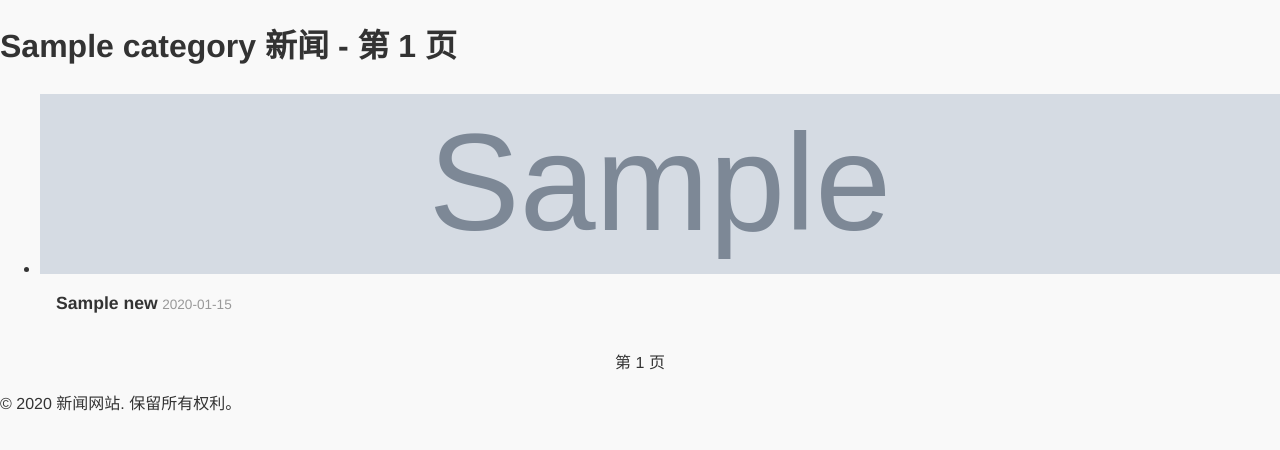
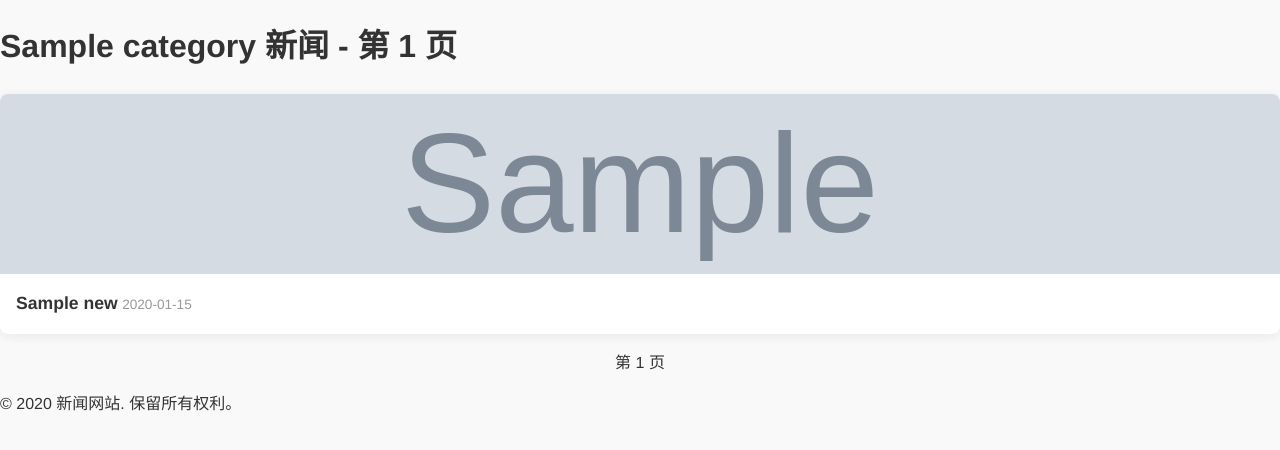
Before and after one commit to elaineling891-ux/GlobalInternationalNews, a FastAPI app: template templates/category.html in a window 1280 px wide. Shown: the part 77-527 px from the top of the page. Run offline with FastAPI, Linux system fonts and the light colour scheme; the template is opened without the code that fills it: most values are stand-ins (such as "Sample title", 1, 10 or a date in 2020); grey boxes marked "Sample" are stand-in pictures; parts of the project's set-up code (start-up, migrations or seed data) failed here and were passed over.

Commit message:
Update category.html

```diff
--- a/templates/category.html
+++ b/templates/category.html
@@ -3,9 +3,9 @@
 {% block content %}
 <h1>{{ category }} 新闻 - 第 {{ current_page }} 页</h1>
 
-<ul class="news-list">
+<div class="news-grid">
     {% for news in news_list %}
-    <li class="news-item">
+    <div class="news-card">
         {% if news.image_url %}
         <a href="/news/{{ news.id }}" class="news-thumb-link">
             <img src="{{ news.image_url }}" alt="{{ news.title }}" class="news-thumb">
@@ -15,9 +15,9 @@
             <a href="/news/{{ news.id }}" class="news-title">{{ news.title }}</a>
             <span class="date">{{ news.created_at.strftime('%Y-%m-%d') }}</span>
         </div>
-    </li>
+    </div>
     {% endfor %}
-</ul>
+</div>
 
 <div class="pagination">
     {% if current_page > 1 %}
```
